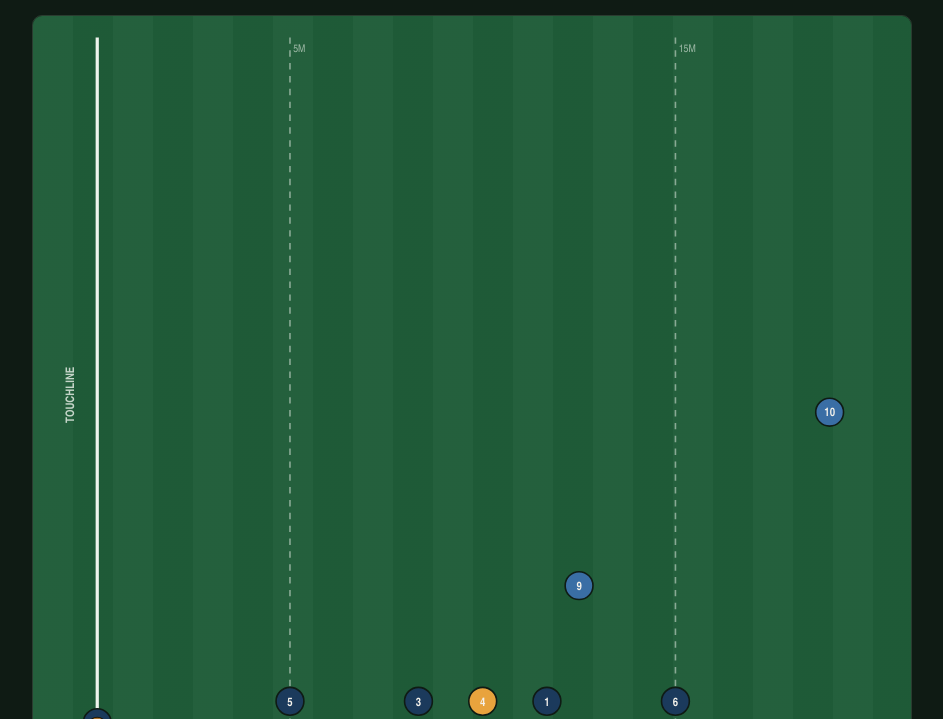
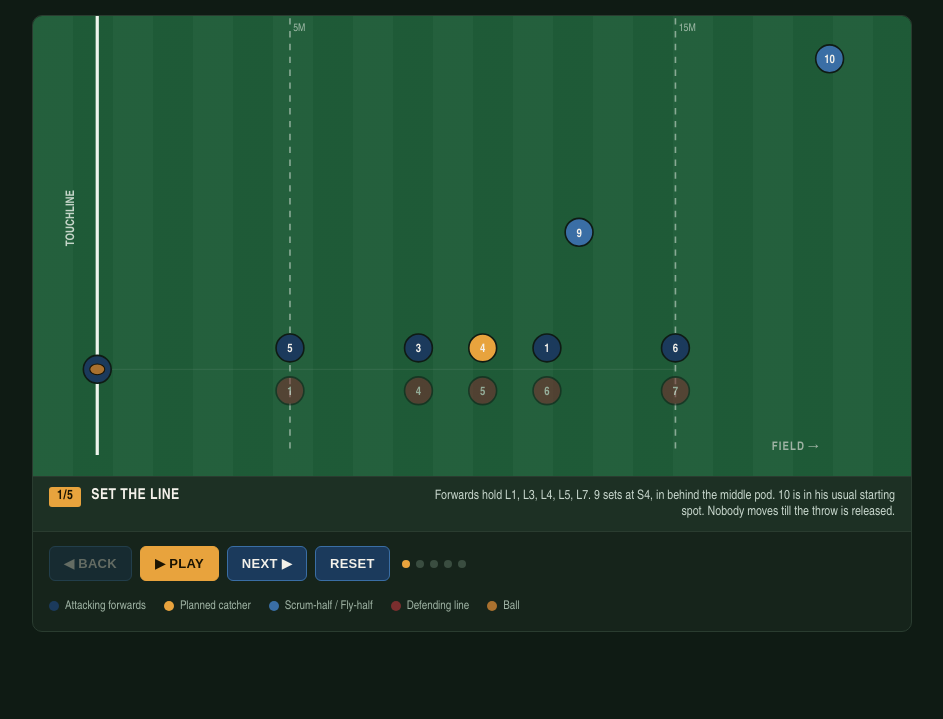
Before and after one commit to Chris-Bish/Bish-set-piece-moves, a plain HTML site: page lineout-black.html in a window 1280 px wide. Shown: the part 81-800 px from the top of the page, without its empty margins (168-1111 px from the left). Drawn offline with Linux system fonts and the light colour scheme.

Commit message:
Add files via upload

```diff
--- a/lineout-black.html
+++ b/lineout-black.html
@@ -145,18 +145,18 @@
 
 <div class="stage">
   <div class="pitch-wrap">
-    <svg id="pitch" viewBox="0 0 820 760" xmlns="http://www.w3.org/2000/svg">
+    <svg id="pitch" viewBox="0 330 820 430" xmlns="http://www.w3.org/2000/svg">
       <!-- Touchline -->
       <line x1="60" y1="20" x2="60" y2="740" stroke="#eef3ec" stroke-width="3"/>
-      <text x="38" y="380" fill="#eef3ec" font-size="11" font-weight="700" transform="rotate(-90 38 380)" opacity="0.8">TOUCHLINE</text>
+      <text x="38" y="545" fill="#eef3ec" font-size="11" font-weight="700" transform="rotate(-90 38 545)" opacity="0.8">TOUCHLINE</text>
 
       <!-- 5m line -->
       <line x1="240" y1="20" x2="240" y2="740" stroke="#eef3ec" stroke-width="1.5" stroke-dasharray="6 6" opacity="0.5"/>
-      <text x="243" y="34" fill="#eef3ec" font-size="10" opacity="0.6">5M</text>
+      <text x="243" y="344" fill="#eef3ec" font-size="10" opacity="0.6">5M</text>
 
       <!-- 15m line -->
       <line x1="600" y1="20" x2="600" y2="740" stroke="#eef3ec" stroke-width="1.5" stroke-dasharray="6 6" opacity="0.5"/>
-      <text x="603" y="34" fill="#eef3ec" font-size="10" opacity="0.6">15M</text>
+      <text x="603" y="344" fill="#eef3ec" font-size="10" opacity="0.6">15M</text>
 
       <!-- gap guide -->
       <line x1="60" y1="660" x2="600" y2="660" stroke="#ffffff" stroke-width="0.5" opacity="0.15"/>
```
Also changed, not shown: index.html (+2 -2 lines), lineout-green.html (+4 -4 lines), lineout-negative.html (+4 -4 lines), lineout-positive.html (+4 -4 lines), lineout-yellow.html (+4 -4 lines).
